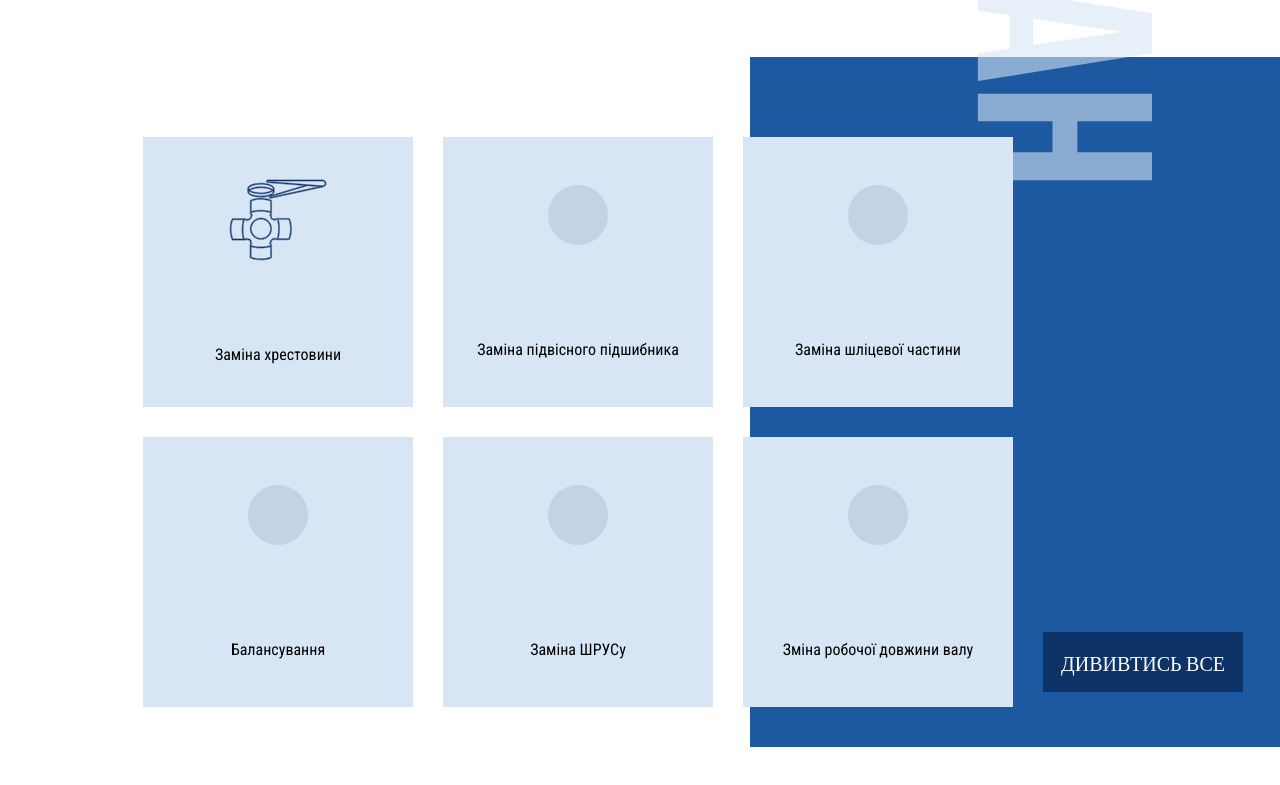
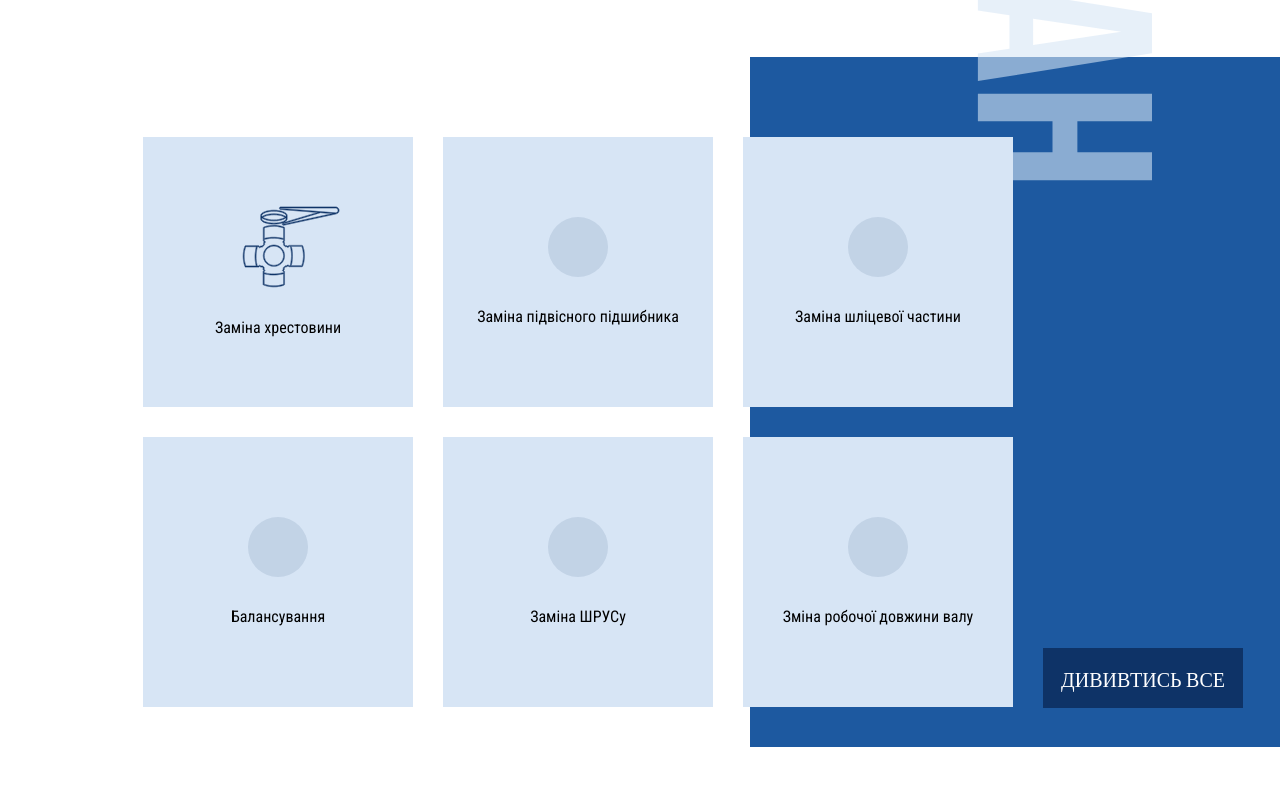
Before and after one commit to Ashum22/cardan, a website built with webpack: page src/index.html in a window 1280 px wide. Shown: the part 2479-3264 px from the top of the page. Built offline with nearby package versions, Linux system fonts and the light colour scheme; files whose address does not match are found by name.

```diff
--- a/src/scss/style.scss
+++ b/src/scss/style.scss
@@ -359,7 +359,7 @@
 			display: flex;
 			flex-direction: column;
 			align-items: center;
-			justify-content: space-around;
+			justify-content: center;
 			line-height: rem(20);
 			width: rem(270);
 			height: rem(270);
@@ -369,7 +369,7 @@
 		&__btn {
 			position: absolute;
 			right: 0;
-			bottom: 0;
+			bottom: rem(-16);
 		}
 	}
 	&-card {
@@ -379,5 +379,11 @@
 			border-radius: 50%;
 			background-color: rgba(14, 51, 103, 0.1);
 		}
+		&__icon {
+			padding-left: rem(25);
+		}
+		&__text {
+			margin-top: rem(30);
+		}
 	}
 }
```
